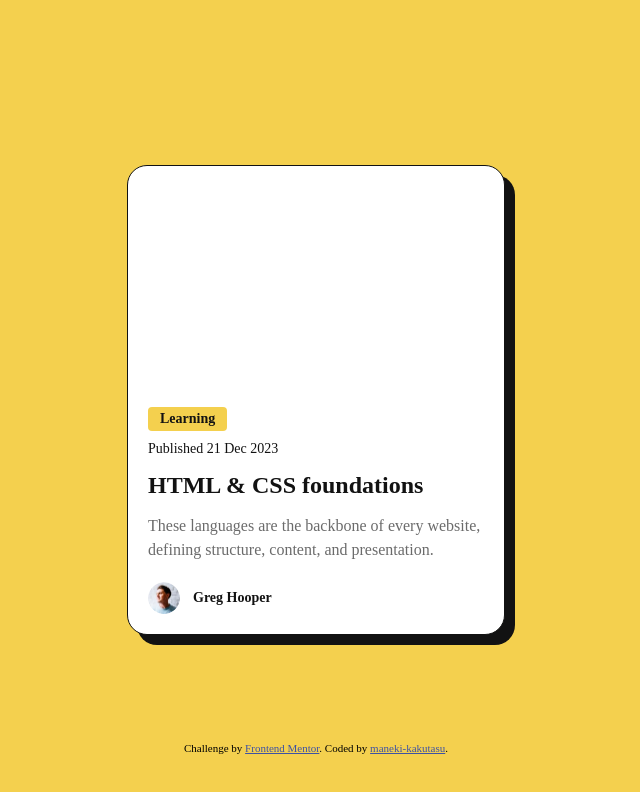
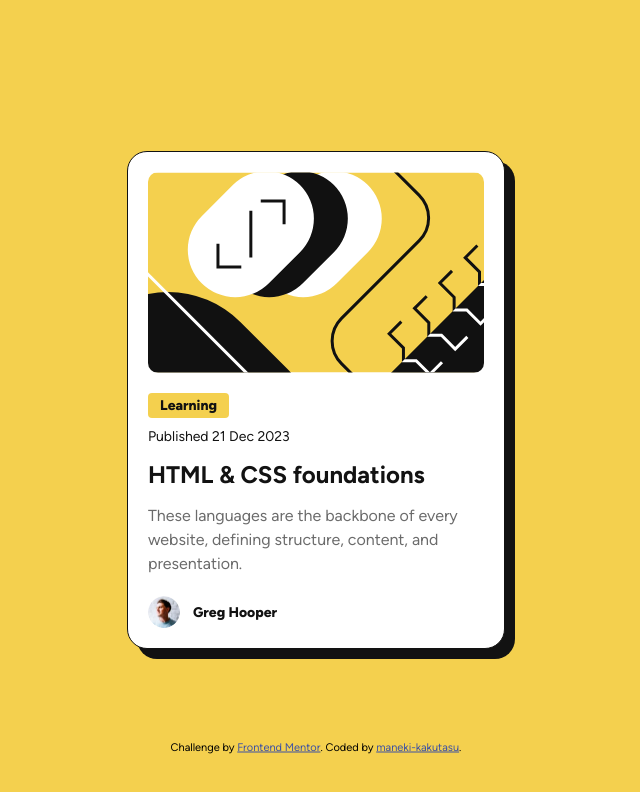
Before and after one commit to maneki-kakutasu/Blog-preview-card, a plain HTML site: page index.html in a window 1280 px wide. Shown: the whole page, without its empty margins (324-964 px from the left). Drawn offline with Linux system fonts and the light colour scheme; the site is published under a folder, as on GitHub Pages, so addresses that start at the root find nothing.

Commit message:
Update style.css
changed paths

```diff
--- a/style.css
+++ b/style.css
@@ -7,7 +7,7 @@
 
 @font-face {
   font-family: 'Figtree';
-  src: url(/assets/fonts/Figtree-VariableFont_wght.ttf);
+  src: url(assets/fonts/Figtree-VariableFont_wght.ttf);
   font-weight: 100 900;
 }
 
@@ -39,7 +39,7 @@ body {
   height: 201px;
   margin: 20px;
   border-radius: 10px;
-  background-image: url(/assets/images/illustration-article.svg);
+  background-image: url(assets/images/illustration-article.svg);
   background-position: center;
 }
 
```
